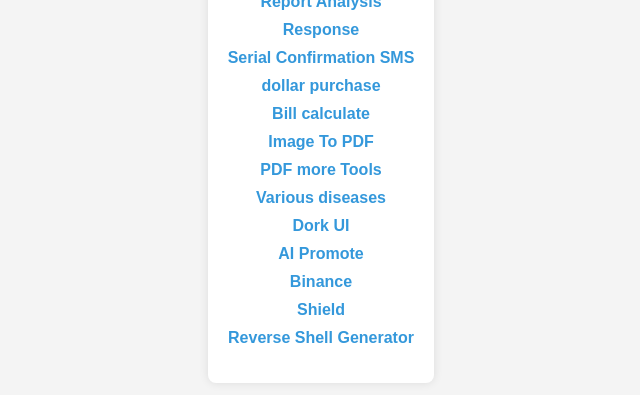
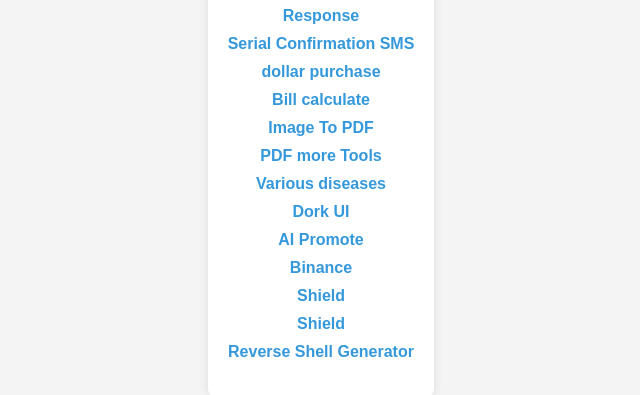
Before and after one commit to huntertool/mytool2, a plain HTML site: page index.html in a window 1280 px wide. Shown: the part 261-656 px from the top of the page, without its empty margins (319-959 px from the left). Drawn offline with Linux system fonts and the light colour scheme.

Commit message:
Update index.html

```diff
--- a/index.html
+++ b/index.html
@@ -58,6 +58,7 @@
             <li><a href="ai-promote/index.html">AI Promote</a></li>
             <li><a href="Crypto/index.html">Binance</a></li>
             <li><a href="shield/index.html">Shield</a></li>
+            <li><a href="image-compress/index.html">Shield</a></li>
             <li><a href="reverse-shell-generator/index.html">Reverse Shell Generator</a></li>
             <!-- Add more tools here as <li><a href="tool-folder/index.html">Tool Name</a></li> -->
         </ul>
```
